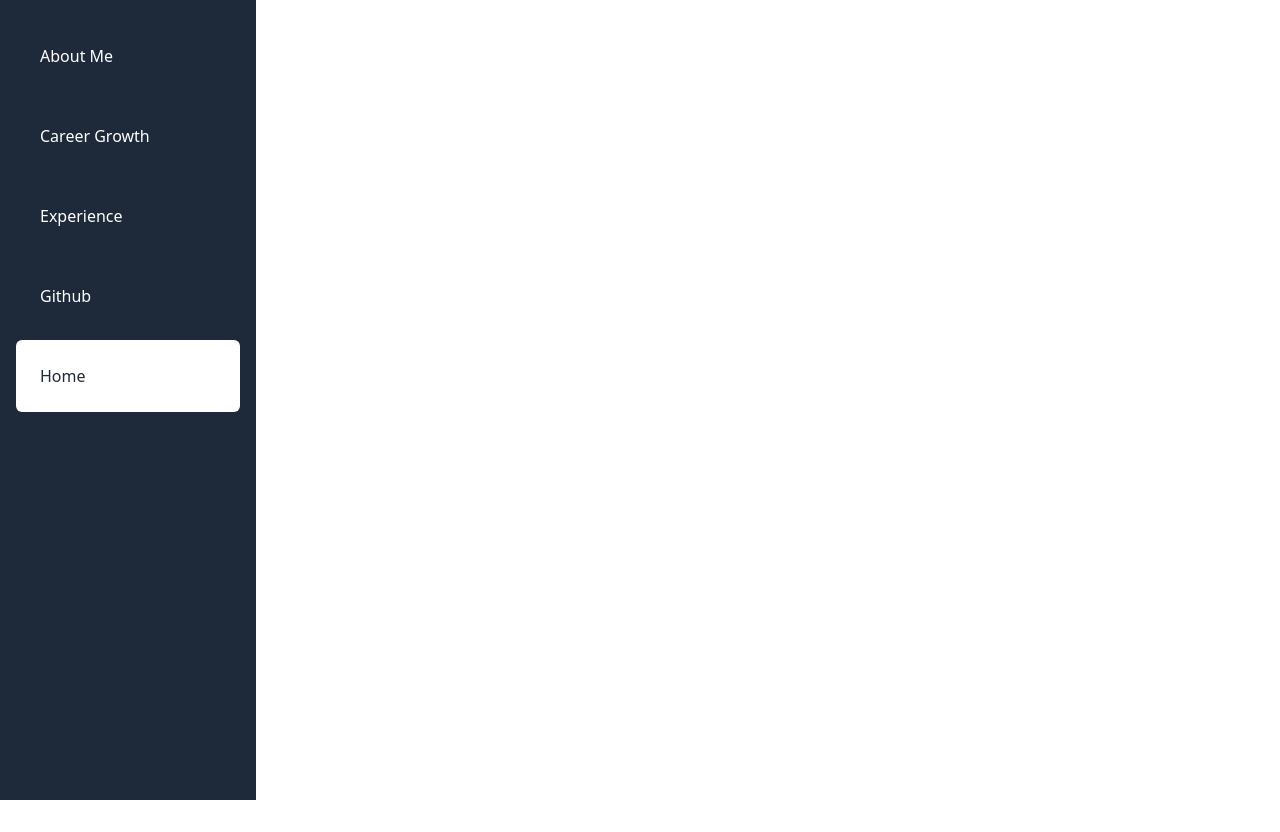
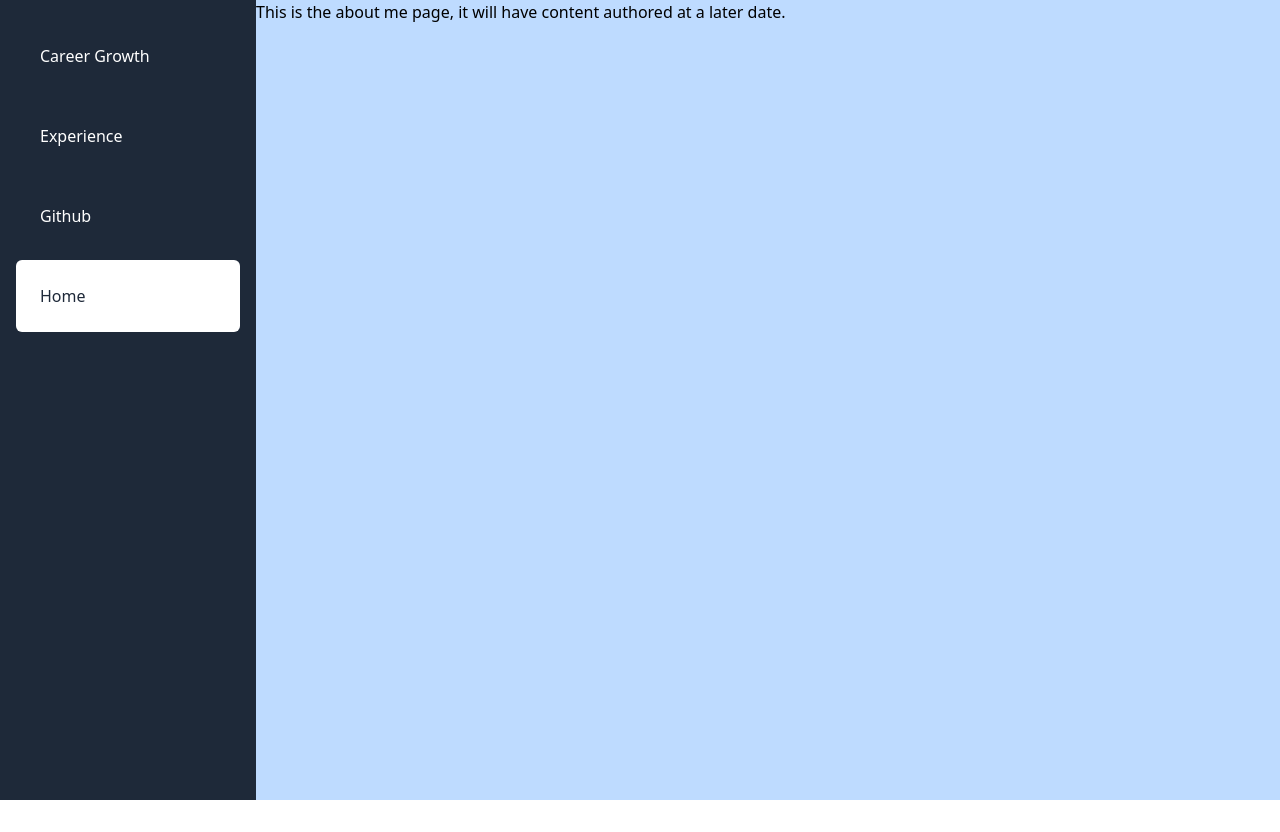
Before and after one commit to JakeShaw26/nextjs-portfolio, a Next.js app: page / in a window 1280 px wide. After the commit the page ends 800 px from the top, so only its background shows below. Built offline with nearby package versions, Linux system fonts and the light colour scheme.

Commit message:
removed about page, incorporated into home, added new json and added to context

```diff
--- /dev/null
+++ b/public/json/about.json
@@ -0,0 +1,3 @@
+{
+  "data": "This is the about me page, it will have content authored at a later date."
+}
--- a/public/json/links.json
+++ b/public/json/links.json
@@ -1,6 +1,5 @@
 {
   "links": [
-    { "text": "About Me", "endpoint": "/about-me", "key": 1 },
     { "text": "Career Growth", "endpoint": "/career-growth", "key": 2 },
     { "text": "Experience", "endpoint": "/experience", "key": 3 },
     { "text": "Github", "endpoint": "/github", "key": 4 },
--- a/src/app/about-me/page.tsx
+++ /dev/null
@@ -1,9 +0,0 @@
-export default function About() {
-  return (
-    <div className="grid grid-rows-[20px_1fr_20px] items-center justify-items-center min-h-screen p-8 pb-20 gap-16 sm:p-20 font-[family-name:var(--font-geist-sans)]">
-      <main className="flex flex-col gap-[32px] row-start-2 items-center sm:items-start">
-        About Me - test
-      </main>
-    </div>
-  );
-}
--- a/src/app/layout.tsx
+++ b/src/app/layout.tsx
@@ -31,7 +31,9 @@ export default function RootLayout({
         <header>
           <Navbar />
         </header>
-        <div className="ml-64 p-4 flex-1">{children}</div>
+        <div className="ml-64 flex flex-1 h-screen overflow-hidden bg-blue-200">
+          {children}
+        </div>
       </body>
     </html>
   );
--- a/src/app/page.tsx
+++ b/src/app/page.tsx
@@ -1,8 +1,10 @@
+"use client";
+
+import { useContext } from "react";
+import DataContext from "@/context/DataContext";
+
 export default function Home() {
-  return (
-    <div className="grid grid-rows-[20px_1fr_20px] items-center justify-items-center min-h-screen p-8 pb-20 gap-16 sm:p-20 font-[family-name:var(--font-geist-sans)]">
-      <main className="flex flex-col gap-[32px] row-start-2 items-center sm:items-start"></main>
-      <footer className="row-start-3 flex gap-[24px] flex-wrap items-center justify-center"></footer>
-    </div>
-  );
+  const { aboutData } = useContext(DataContext);
+
+  return <div>{aboutData}</div>;
 }
--- a/src/context/DataContext.tsx
+++ b/src/context/DataContext.tsx
@@ -1,10 +1,12 @@
 import React, { createContext } from "react";
 import developmentData from "../../public/json/development-plan.json";
 import experienceData from "../../public/json/experience.json";
+import aboutData from "../../public/json/about.json";
 
 const DataContext = createContext({
   developmentPlanData: developmentData.developmentPlan,
   experienceData: experienceData.experience,
+  aboutData: aboutData.data,
 });
 
 export const DataProvider = ({
@@ -17,6 +19,7 @@ export const DataProvider = ({
       value={{
         developmentPlanData: developmentData.developmentPlan,
         experienceData: experienceData.experience,
+        aboutData: aboutData.data,
       }}
     >
       {children}
```
